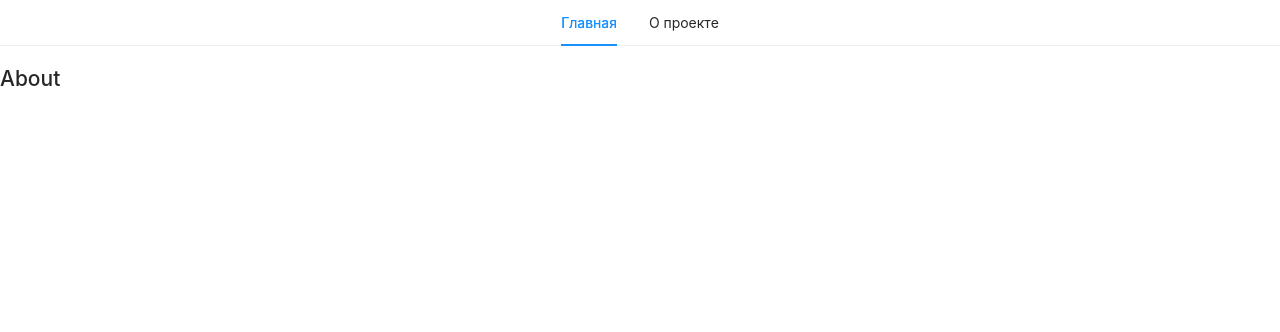
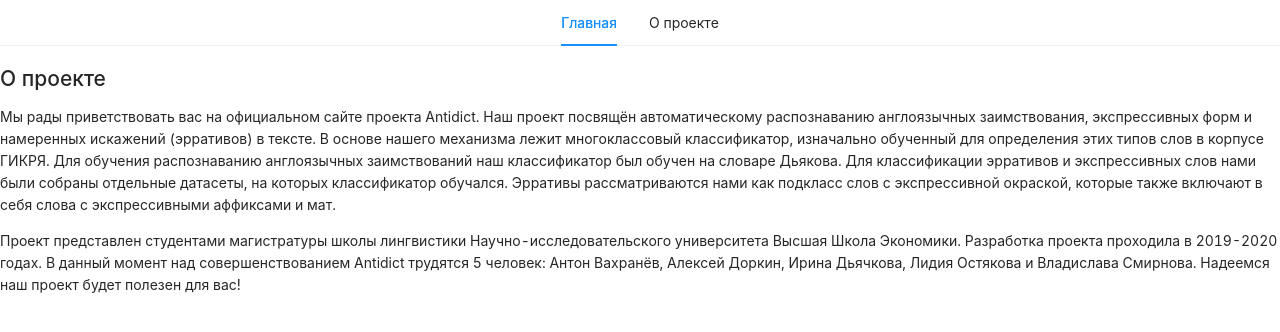
Before and after one commit to wkmatrosowa/antidict-frontend, a React (Create React App) app: page /about in a window 1280 px wide. Shown: the top 332 px of the page. Built offline with nearby package versions, Linux system fonts and the light colour scheme.

Commit message:
Update about.tsx

```diff
--- a/src/pages/about.tsx
+++ b/src/pages/about.tsx
@@ -1,5 +1,11 @@
 import React from "react";
 
 export function About() {
-  return <h2>About</h2>;
+  return (
+    <div>
+	  <h2>О проекте</h2>
+	  <p>Мы рады приветствовать вас на официальном сайте проекта Antidict. Наш проект посвящён автоматическому распознаванию англоязычных заимствования, экспрессивных форм и намеренных искажений (эрративов) в тексте. В основе нашего механизма лежит многоклассовый классификатор, изначально обученный для определения этих типов слов в корпусе ГИКРЯ. Для обучения распознаванию англоязычных заимствований наш классификатор был обучен на словаре Дьякова. Для классификации эрративов и экспрессивных слов нами были собраны отдельные датасеты, на которых классификатор обучался. Эрративы рассматриваются нами как подкласс слов с экспрессивной окраской, которые также включают в себя слова с экспрессивными аффиксами и мат.</p>
+	  <p>Проект представлен студентами магистратуры школы лингвистики Научно-исследовательского университета Высшая Школа Экономики. Разработка проекта проходила в 2019-2020 годах. В данный момент над совершенствованием Antidict трудятся 5 человек: Антон Вахранёв, Алексей Доркин, Ирина Дьячкова, Лидия Остякова и Владислава Смирнова. Надеемся наш проект будет полезен для вас!</p>
+	</div>
+  );
 }
```
